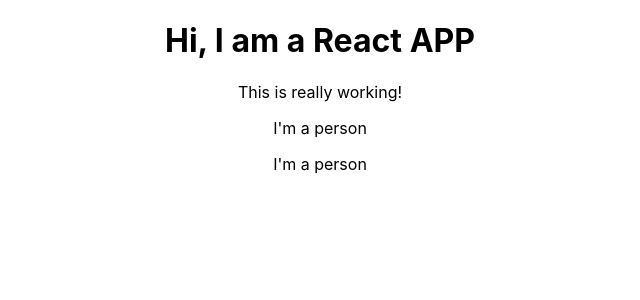
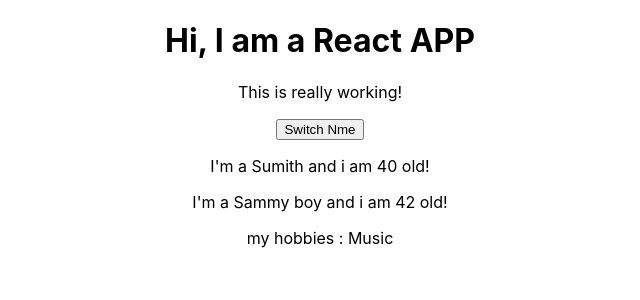
Before and after one commit to sumithpdd/React_The-Complete-Guide, a React (Create React App) app in the folder react-complete-guide/: page / in a window 1280 px wide. Shown: the top 300 px of the page, without its empty margins (320-960 px from the left). Built offline with nearby package versions, Linux system fonts and the light colour scheme.

Commit message:
pros and children

```diff
--- a/react-complete-guide/src/App.js
+++ b/react-complete-guide/src/App.js
@@ -1,16 +1,33 @@
 import logo from './logo.svg';
 import './App.css';
 import Person from './Person/Person';
+import { Component } from 'react';
 
-function App() {
+class App extends Component {
+
+  state = {
+    persons: [
+      {
+        name: 'Sumith', age: 40
+      },
+      { name: 'Sammy boy', age: 42 }
+
+    ]
+
+  }
+
+  render() {
     return (
       <div className="App">
         <h1>Hi, I am a React APP</h1>
         <p>This is really working!</p>
+        <button>Switch Nme</button>
         <Person name="Sumith" age="40" />
         <Person name="Sammy boy" age="42">my hobbies : Music</Person>
       </div>
     );
   }
 
+}
+
 export default App;
--- a/react-complete-guide/src/Person/Person.js
+++ b/react-complete-guide/src/Person/Person.js
@@ -1,6 +1,11 @@
 import React from 'react';
 
-const Person=() =>{
-    return <p>I'm a person</p>
+const Person=(props) =>{
+
+    return (
+        <div>
+    <p>I'm a {props.name} and i am {props.age} old!</p>
+    <p>{props.children}</p>
+    </div>)
 };
 export default Person;
```
Lines whose indentation alone changed are shown as unchanged.
